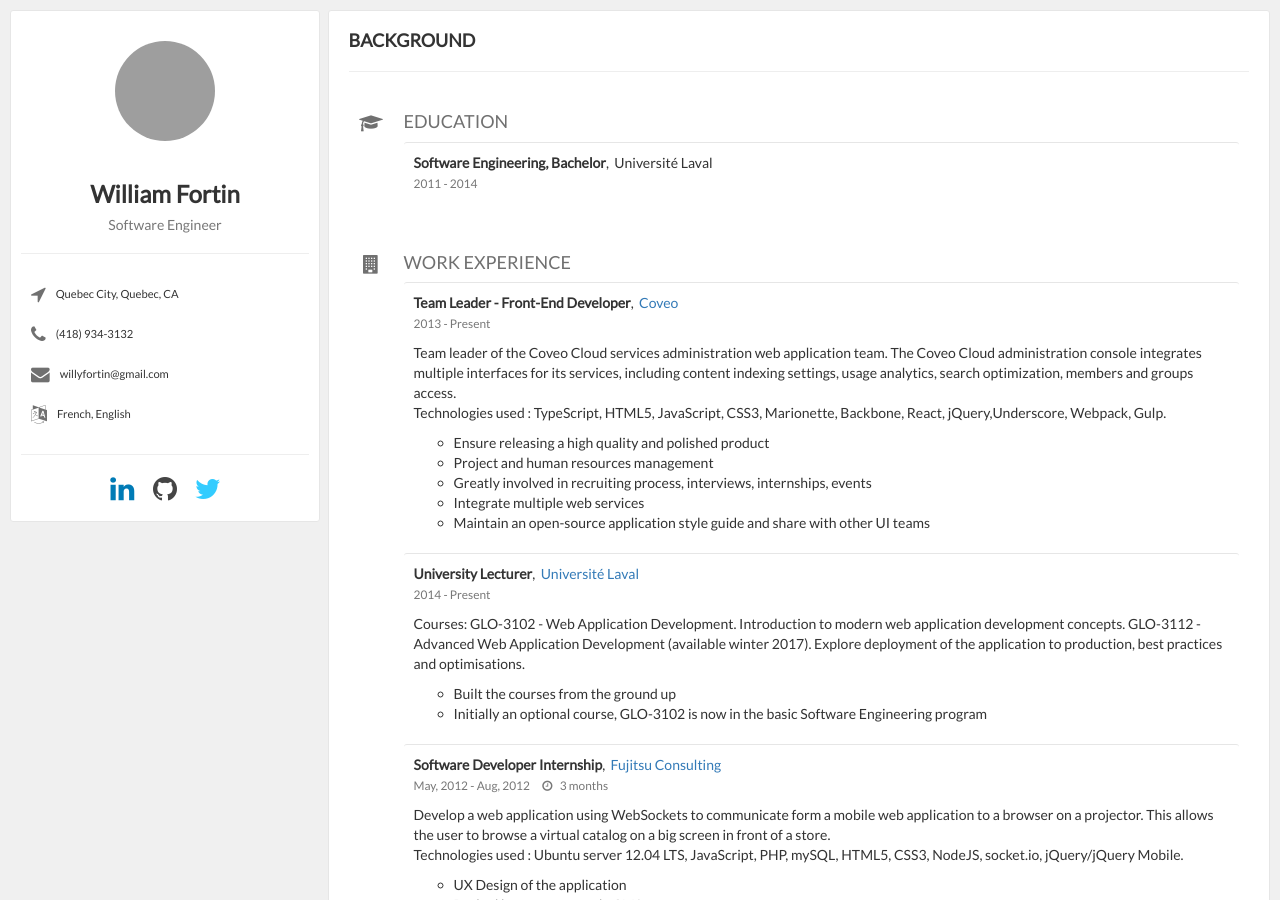
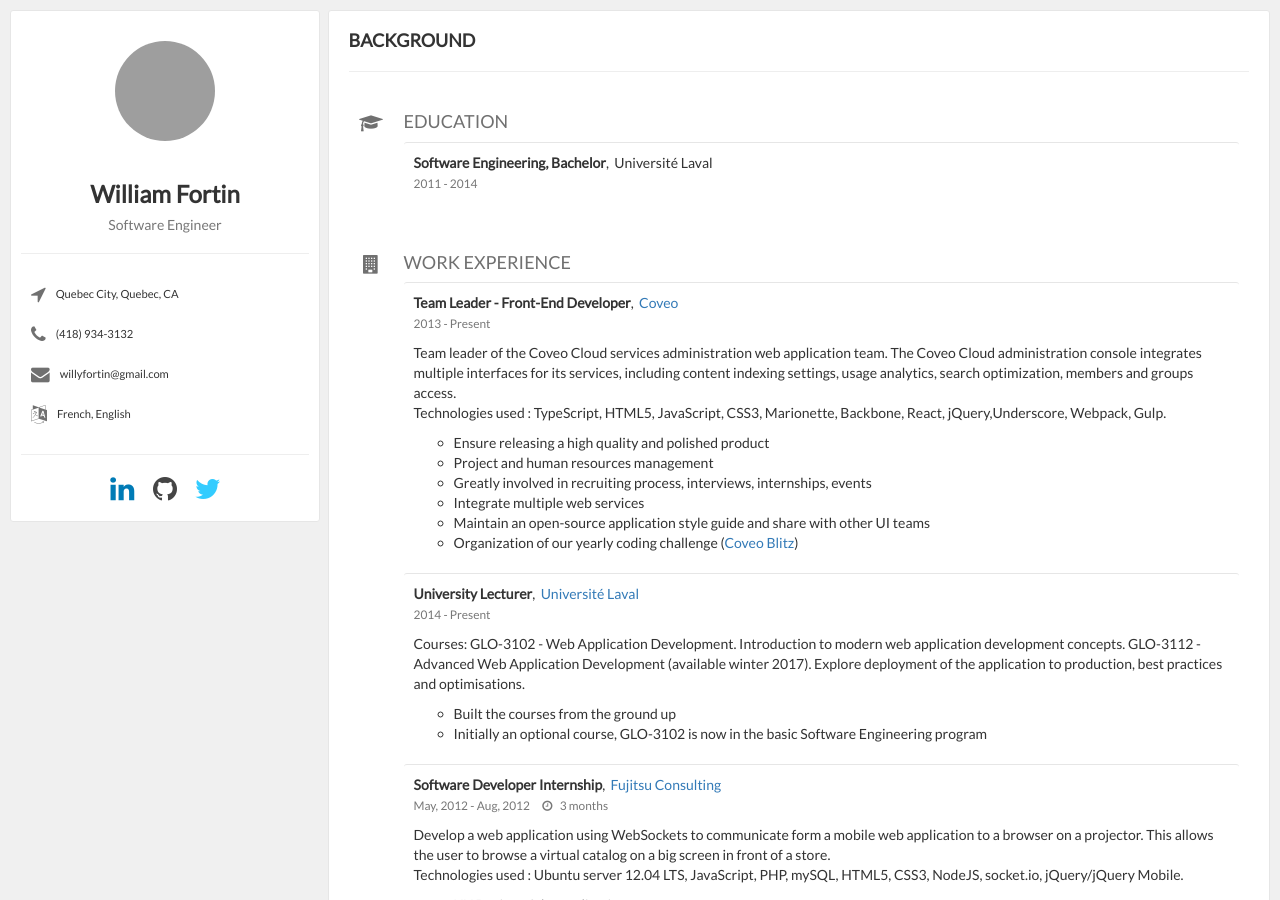
Before and after one commit to wfortin/wfortin.github.io, a Jekyll site: the page cv/index.html, which Jekyll copies as it is, in a window 1280 px wide and 900 px high. Built offline with Jekyll 4.4.1, drawn with Linux system fonts in a browser that asks for light colours; nearby versions of some CDN libraries; grey boxes are pictures that could not be loaded.

Commit message:
Talk about Blitz

```diff
--- a/cv/index.html
+++ b/cv/index.html
@@ -140,6 +140,7 @@
                         <li>Greatly involved in recruiting process, interviews, internships, events</li>
                         <li>Integrate multiple web services</li>
                         <li>Maintain an open-source application style guide and share with other UI teams</li>
+                        <li>Organization of our yearly coding challenge (<a href="http://blitz.coveo.com/">Coveo Blitz</a>)</li>
                       </ul>
                     </div>
                   </li>
```
